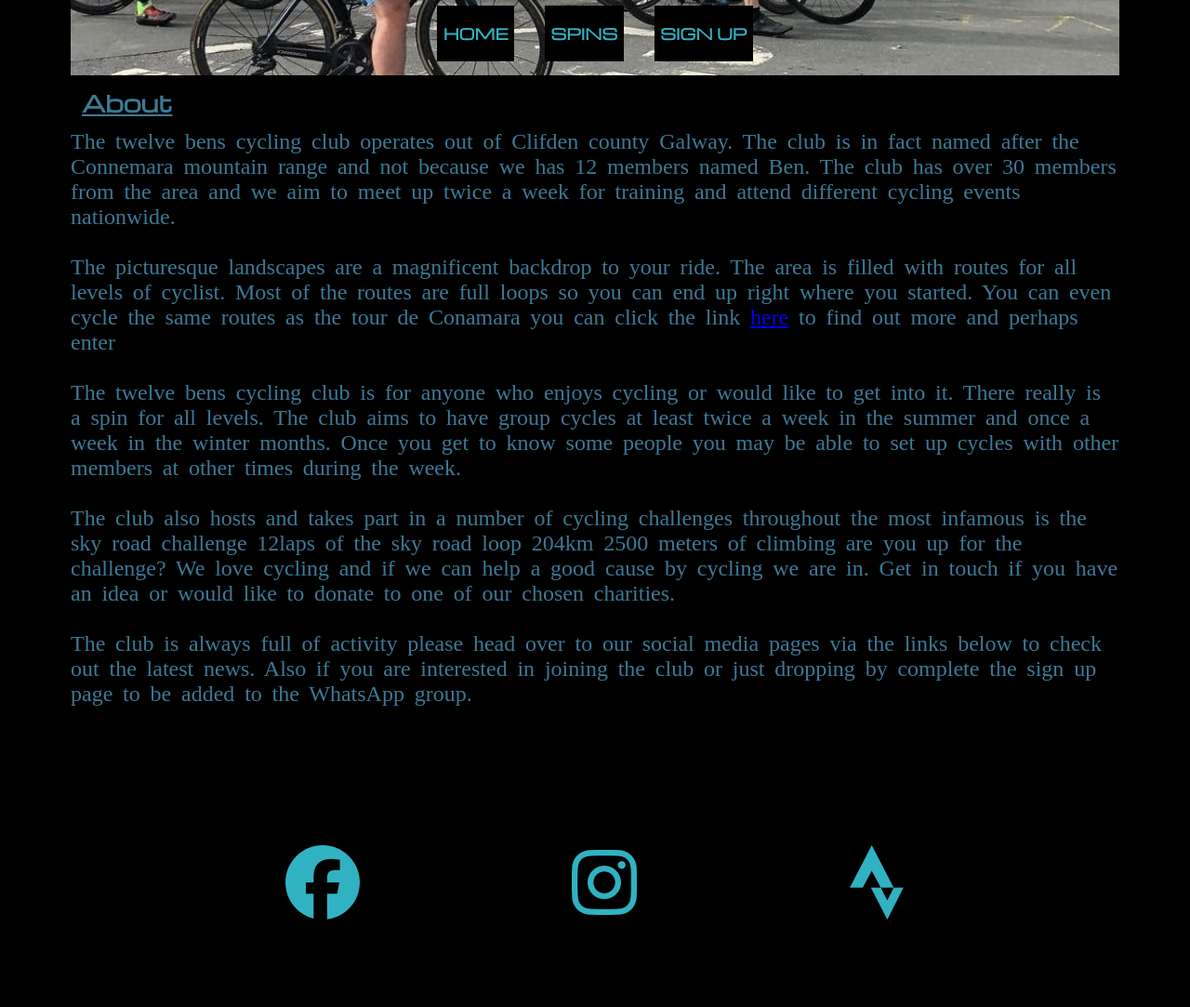
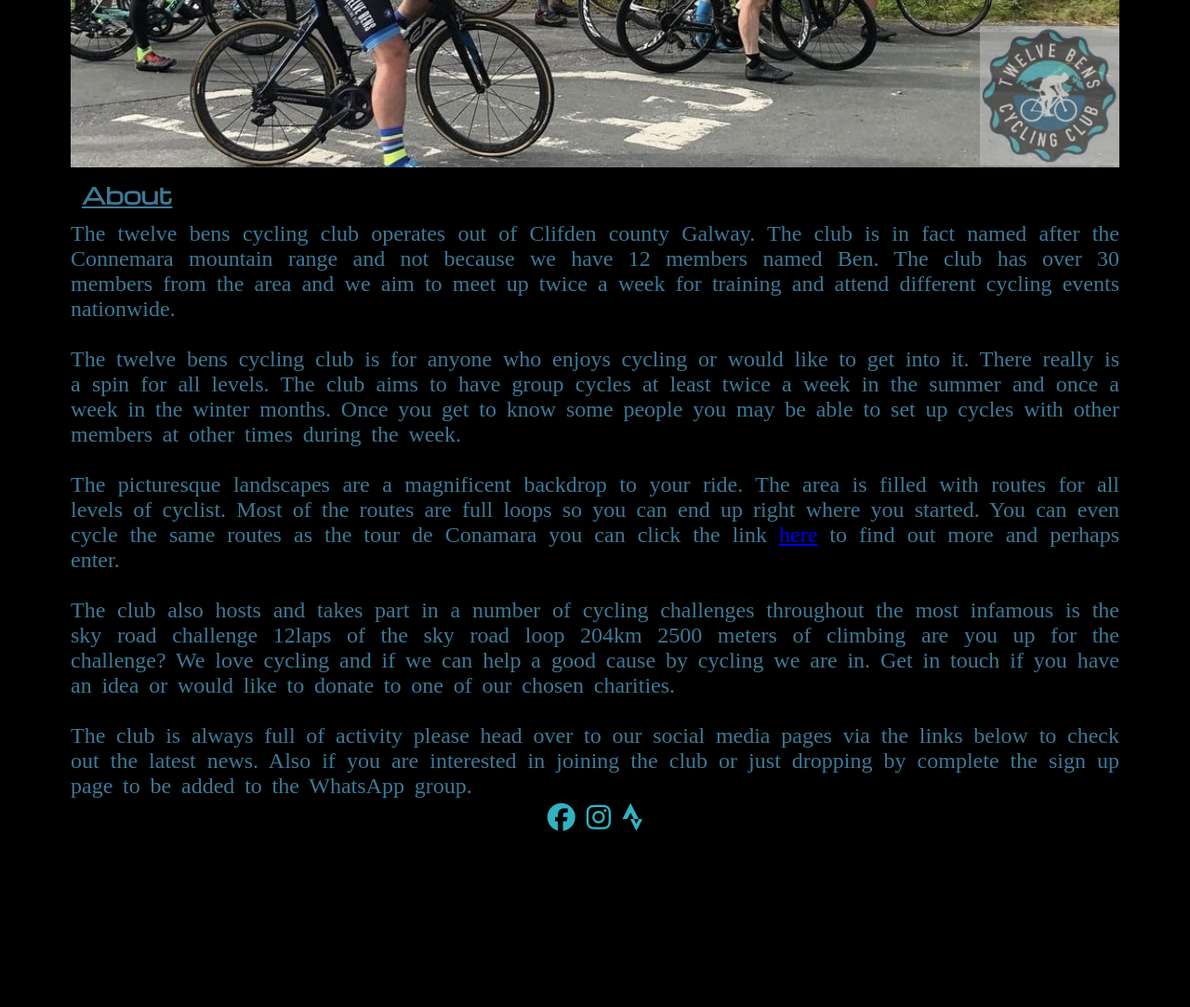
Before and after one commit to Mike0186/twelvebenscc, a plain HTML site: page index.html in a window 1280 px wide. Shown: the part 420-1503 px from the top of the page at 93% size. After the commit the page ends 1321 px from the top, so only its background shows below. Drawn offline with nearby package versions, Linux system fonts and the light colour scheme.

Commit message:
Add media query for large screen responsive changes

```diff
--- a/assets/css/style.css
+++ b/assets/css/style.css
@@ -3,16 +3,18 @@
 * {
     margin: 0;
     padding: 0;
-    border:none;
+    border: none;
 }
+
 .container {
     background-color: black;
 }
 
 .home--header {
-    background-image: url(../images/members.jpg) ;
+    background-image: url(../images/members.jpg);
     background-repeat: no-repeat;
     background-size: 100%;
+    height: 600px;
     background-position: center center;
     text-align: center;
     font-family: michroma;
@@ -21,13 +23,14 @@
 
 h1 {
     font-size: 3rem;
-    color:#3d7995;
+    color: #3d7995;
     padding: .2em;
-    background-color: black;
+    /* background-color: black; */
 }
+
 .container,
 .section {
-    margin:auto;
+    margin: auto;
     width: min(90%, 70.5rem);
 
 }
@@ -62,13 +65,15 @@
     font-size: 1.5rem;
     word-spacing: 0.2em;
     color: #3d7995;
+    text-align: justify;
 
 }
+
 /* spins */
 
-.spins{
-    width:100%;
-    height:auto;
+.spins {
+    width: 100%;
+    height: auto;
     padding-top: 3rem;
 }
 
@@ -76,7 +81,7 @@
     background-image: url(../images/Slyne\ to\ broadheaven.jpg);
     background-repeat: no-repeat;
     background-size: 100%;
-    height:600px;
+    height: 600px;
     background-position: center center;
     text-align: center;
     font-family: michroma;
@@ -87,12 +92,12 @@
 
 .social>li {
     display: inline-block;
-    margin: .8em;
-    padding: .6em;
+    margin: 2px;
+    padding: 2px;
     background-color: black;
-    font-size: 5rem;
+    font-size: 30px;
     color: #3d7995;
-    line-height: 2em;
+    /* line-height: 2em; */
     list-style: none;
 }
 
@@ -106,39 +111,43 @@
     background-image: url(../images/members\ cycle.jpg);
     background-repeat: no-repeat;
     background-size: 100%;
+    height: 600px;
     text-align: center;
     font-family: michroma;
     color: #3d7995;
 }
 
-.form{
+.form {
     background-color: rgba(61, 121, 149, .6);
     font-weight: 800;
     color: white;
     padding: 1rem;
     width: 50%;
-    margin:auto;
+    margin: auto;
 }
-.form--back{
+
+.form--back {
     padding: 80px;
     background-image: url(../images/topofworld.jpg);
     background-position: center center;
 
 }
+
 .button {
     padding: .5rem;
 }
+
 legend {
     background-color: rgba(61, 121, 149, .6);
     color: white;
-    padding:.2em;
+    padding: .2em;
 
-    font-family:michroma;
+    font-family: michroma;
 }
 
-.hero{
-    width:100%;
-    height:auto;
+.hero {
+    width: 100%;
+    height: auto;
     padding-top: 3rem;
 }
 
@@ -146,19 +155,21 @@
 .thankyou {
     background-image: url(../images/skyroadcycle.jpg);
     background-size: cover;
-
     background-repeat: no-repeat;
     background-position: center center;
-    padding:600px;
+
 }
 
-span{
+span {
     text-indent: 50px;
 }
 
 
 @media (max-width: 1102px) {
-    .home--header, .spins--header, .signup--header{
+
+    .home--header,
+    .spins--header,
+    .signup--header {
         background-image: none;
 
     }
@@ -170,9 +181,31 @@
     }
 
 }
-/* @media (min-width:1102px){
+
+@media (min-width:1102px) {
+
     #logo {
-        Float:right;
+        float: right;
+        opacity: 0.5;
+        height: 150px;
+        margin-top: 360px;
+
     }
 
-} */
+    h1{
+        color:white;
+    }
+    /* https://stackoverflow.com/questions/56521316/how-do-i-overlay-a-transparent-navbar-over-a-hero-image-and-have-a-functioning-b */
+    .navbar>li {font-size: 20px;
+        margin-top:0em;
+        margin-bottom:0em;
+        font-weight:600;
+        padding: 0px 32px;
+        color: white !important;
+        background: transparent; position:relative;
+        margin-bottom: -104px;
+        z-index: 1;
+
+    }
+
+}
--- a/index.html
+++ b/index.html
@@ -33,17 +33,20 @@
         </h2>
         <p>
             The twelve bens cycling club operates out of Clifden county Galway. The club is in fact named after the
-                Connemara mountain range and not because we has 12 members named Ben. The club has over 30 members from the
+            Connemara mountain range and not because we have 12 members named Ben. The club has over 30 members from the
             area and we aim to meet up twice a week for training and attend different cycling events nationwide.<br><br>
-                The picturesque landscapes are a magnificent backdrop to your ride. The area is filled with routes for all
-                levels of cyclist. Most of the routes are full loops so you can end up right where you started. You can even
-                cycle the same routes as the tour de Conamara you can click the link <a href="https://tourdeconamara.ie" target="_blank" aria-label="go to tour de conamara page.(link opens in a new tab)">here</a> to find out more and perhaps enter
-                <br><br>
 
             The twelve bens cycling club is for anyone who enjoys cycling or would like to get into it. There really is
             a spin for all levels. The club aims to have group cycles at least twice a week in the summer and once a
             week in the winter months. Once you get to know some people you may be able to set up cycles with other
             members at other times during the week.<br><br>
+
+            The picturesque landscapes are a magnificent backdrop to your ride. The area is filled with routes for all
+            levels of cyclist. Most of the routes are full loops so you can end up right where you started. You can even
+            cycle the same routes as the tour de Conamara you can click the link <a href="https://tourdeconamara.ie"
+                target="_blank" aria-label="go to tour de conamara page.(link opens in a new tab)">here</a> to find out
+            more and perhaps enter.
+            <br><br>
 
             The club also hosts and takes part in a number of cycling challenges throughout the most infamous is the sky
             road challenge 12laps of the sky road loop 204km 2500 meters of climbing are you up for the challenge?
```
Also changed, not shown: signup.html (+5 -5 lines), spins2.html (+1 -1 lines), thankyou.html (+1 -1 lines), wireframe-images/twelvebenslogo2.jpg (added), 1 other file. Lines whose indentation alone changed are shown as unchanged.
